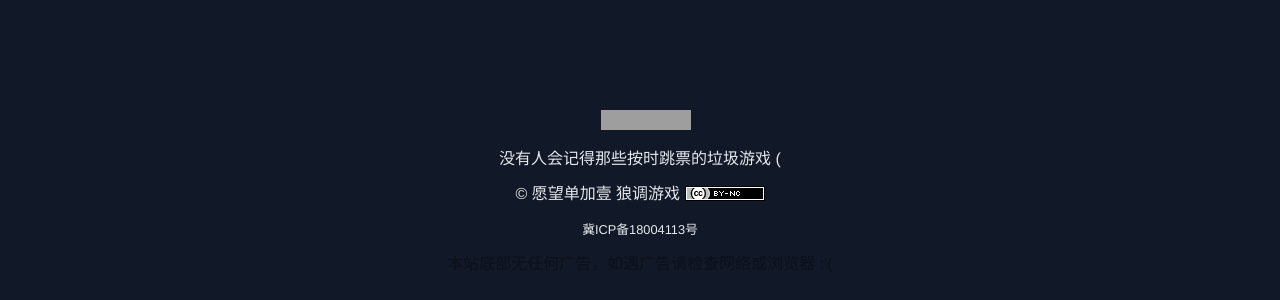
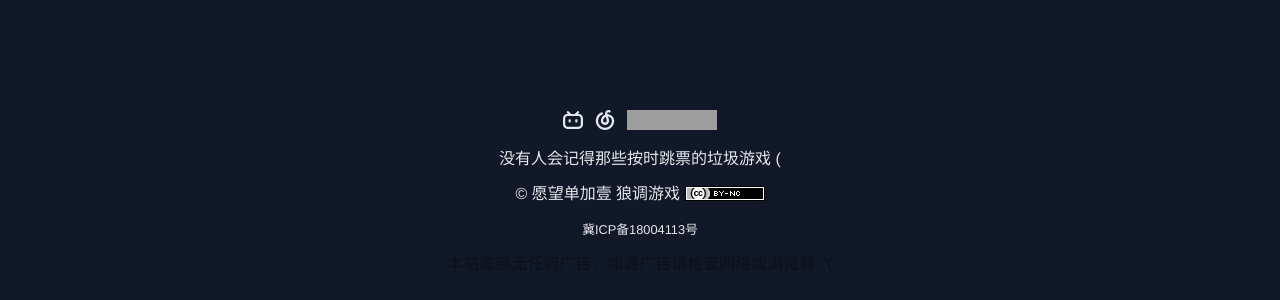
Before and after one commit to vicevolf/wishlist-gold, a Jekyll site: the page built from index.html, in a window 1280 px wide and 1085 px high. Shown: the part 749-1049 px from the top of the window. Built offline with Jekyll 4.4.1, drawn with Linux system fonts in a browser that asks for light colours; the list of posts is cut into pages by our own code; comment, search, counter and statistics services are not loaded; grey boxes are pictures that could not be loaded.

Commit message:
✨ 增加 底部社交链接

```diff
--- a/_includes/footer-social.html
+++ b/_includes/footer-social.html
@@ -3,8 +3,10 @@
 {{/*  <li class="d-inline-block ml-1 mr-1"><a target="_blank" href="https://github.com/wowthemesnet" class="text-dark"><i
             class="fab fa-github"></i></a></li>  */}}
 
-<li class="d-inline-block ml-1 mr-1"><a target="_blank" href="https://github.com/wowthemesnet" class="text-dark"><img
-            alt="bili" src="/assets/images/exlink/bili.svg"></a></li>
+<li class="d-inline-block ml-1 mr-1"><a target="_blank" href="https://space.bilibili.com/1306707808"
+        class="text-dark"><img alt="bili" src="/assets/images/exlink/bili.svg"></a></li>
+<li class="d-inline-block ml-1 mr-1"><a target="_blank" href="https://music.163.com/#/user/home?id=6275410305"
+        class="text-dark"><img alt="bili" src="/assets/images/exlink/163.svg"></a></li>
 
 <li class="d-inline-block ml-1 mr-1"><a href="https://github.com/volfclub/wishlist-gold/stargazers"><img
             alt="GitHub stars" src="https://img.shields.io/github/stars/volfclub/wishlist-gold?style=social"></a>
```
Also changed, not shown: assets/css/bootstrap.css, assets/images/exlink/163.svg (added).
